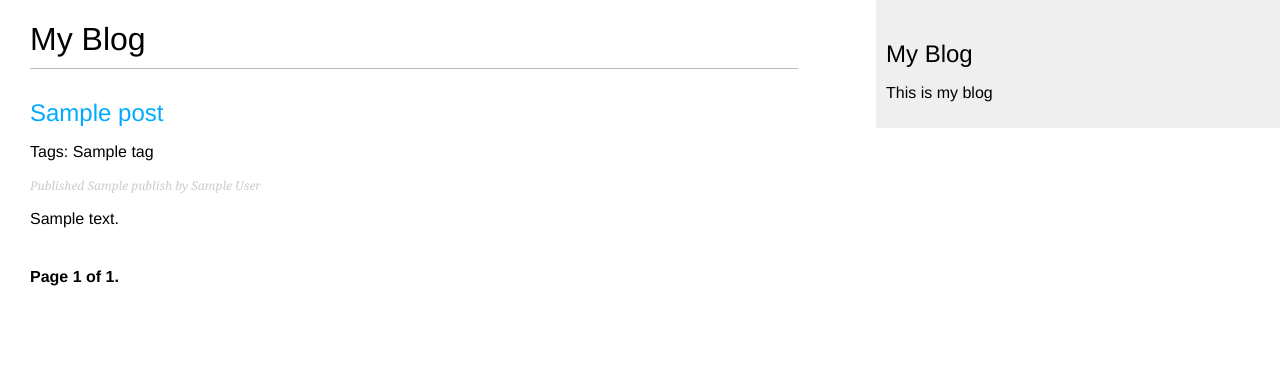
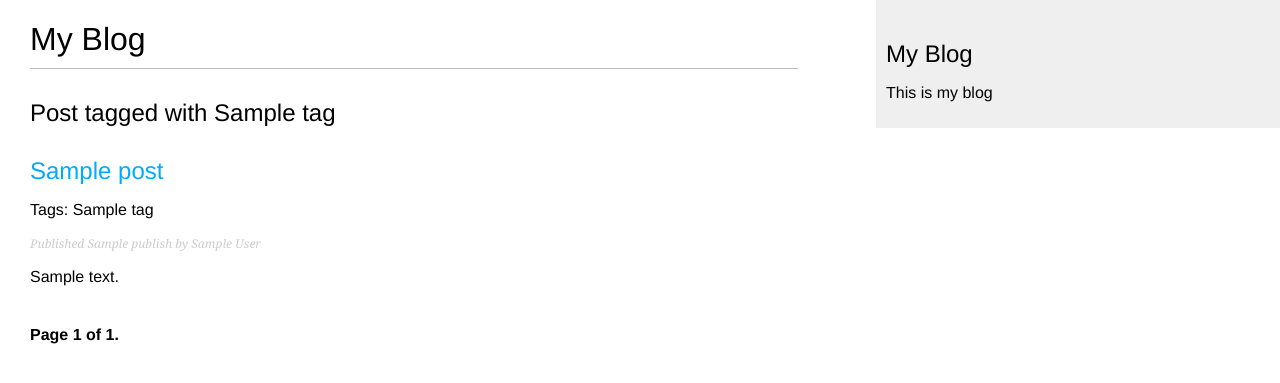
Before and after one commit to yura702007/blog, a Django app: template my_blog/blog/templates/blog/post/list.html in a window 1280 px wide. Shown: the top 383 px of the page. Run offline with Django 4.2, Linux system fonts and the light colour scheme; the template is opened without the code that fills it: most values are stand-ins (such as "Sample title", 1, 10 or a date in 2020).

Commit message:
add tag to list.html

```diff
--- a/my_blog/blog/templates/blog/post/list.html
+++ b/my_blog/blog/templates/blog/post/list.html
@@ -4,6 +4,9 @@
 
 {% block content %}
     <h1>My Blog</h1>
+    {% if tag %}
+        <h2>Post tagged with {{ tag.name }}</h2>
+    {% endif %}
     {% for post in posts%}
         <h2>
             <a href="{{ post.get_absolute_url }}">
```
